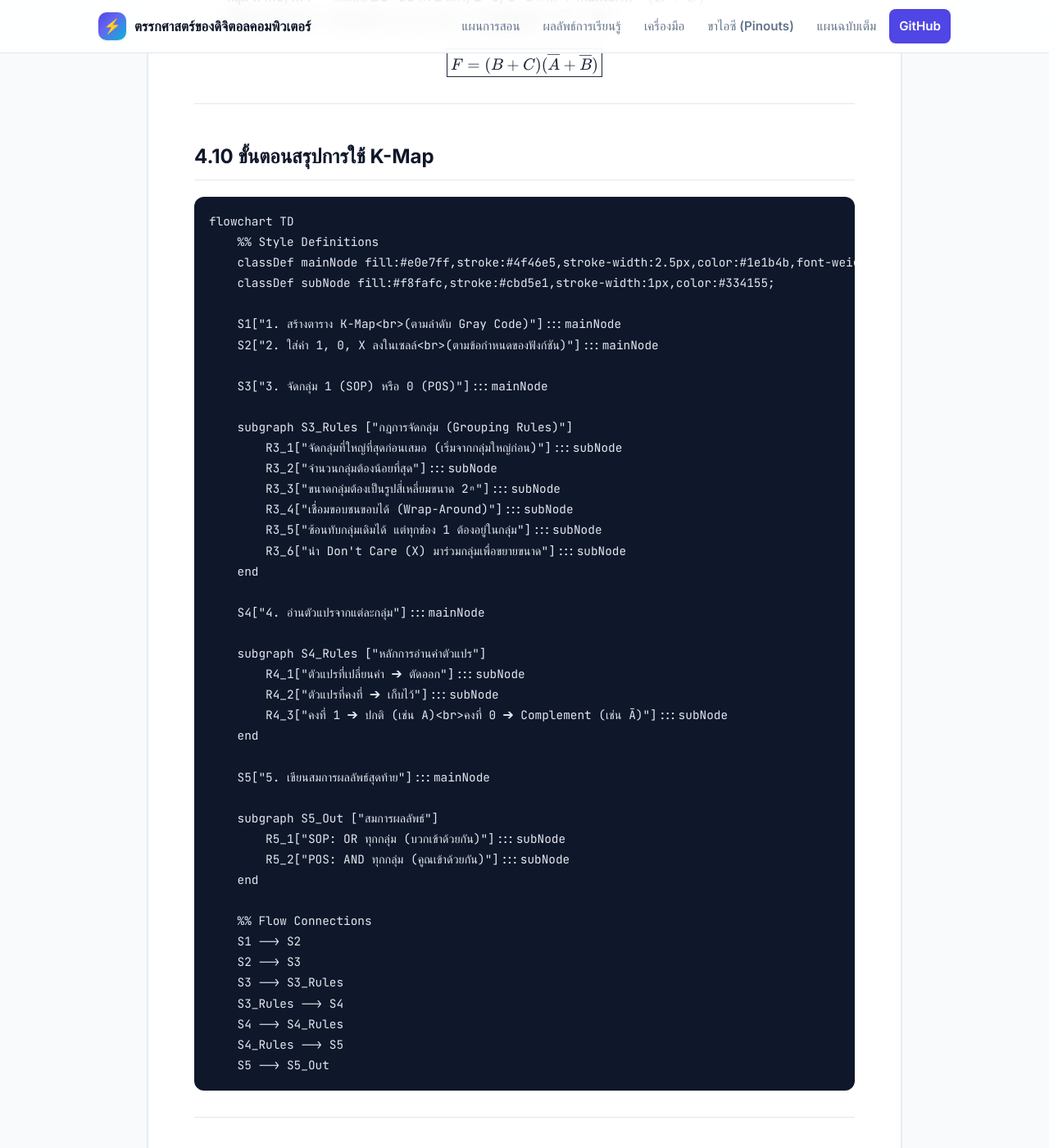
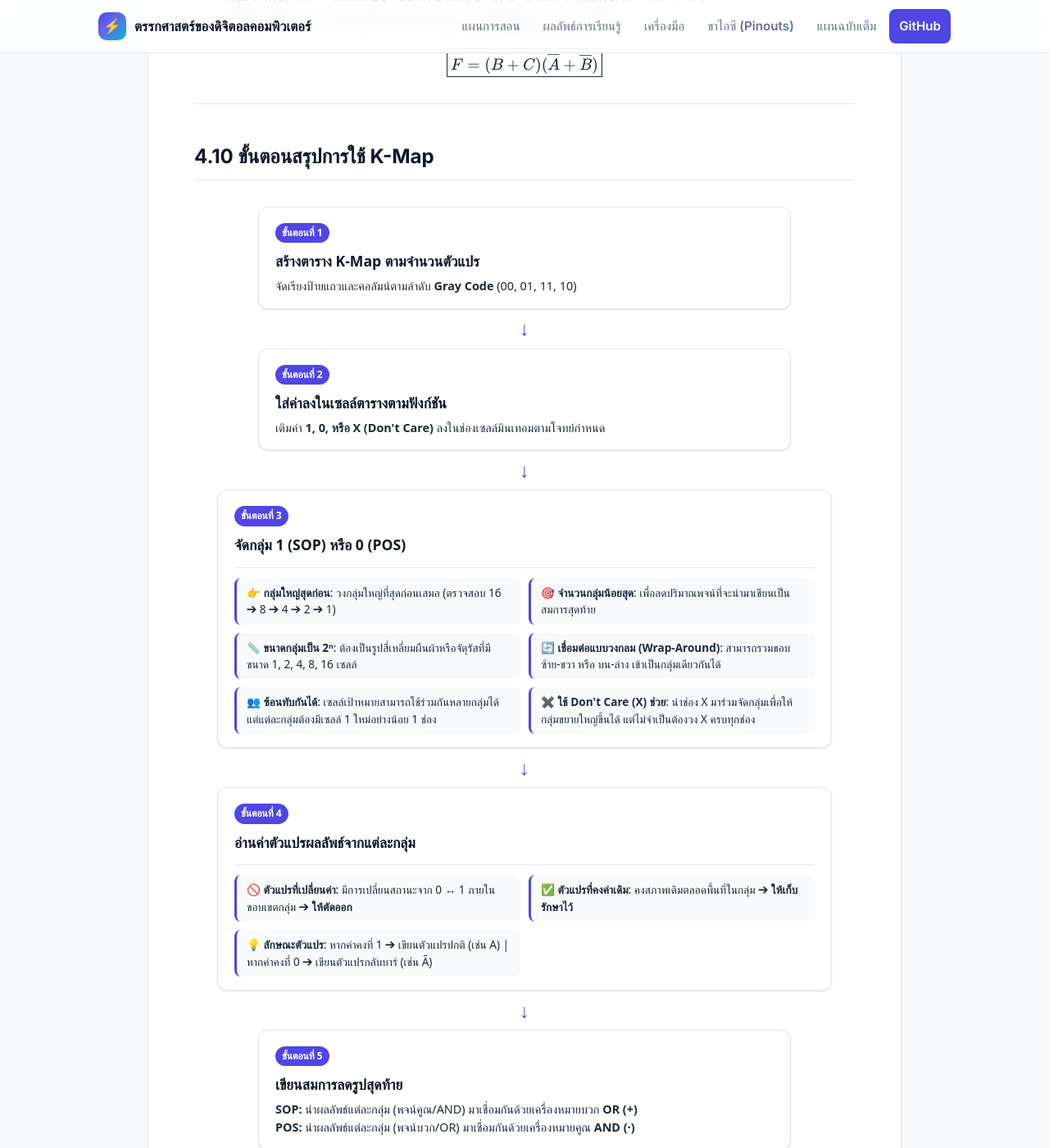
Before and after one commit to alfaXphoori/DigitalComputer, a Jekyll site: the page built from chapters/ch04-karnaugh-maps/README.md, in a window 1280 px wide and 1400 px high, scrolled down 12237 px. Shown: the whole window at 82% size. Built offline with Jekyll 4.4.1, drawn with Linux system fonts in a browser that asks for light colours; some web fonts are replaced; our own code applies the rules of GitHub Pages for plain Markdown files.

Commit message:
Convert K-Map process flowchart to responsive HTML/CSS markup

````diff
--- a/assets/css/style.css
+++ b/assets/css/style.css
@@ -2302,3 +2302,86 @@ table.schedule tbody tr:hover { background: #f8fafc; }
   border-top: 1px solid var(--line);
   line-height: 1.6;
 }
+
+/* ---------- K-Map HTML Flowchart ---------- */
+.kmap-flow {
+  display: flex;
+  flex-direction: column;
+  align-items: center;
+  gap: 12px;
+  margin: 2rem 0;
+  font-family: "IBM Plex Sans Thai", system-ui, sans-serif;
+  width: 100%;
+}
+.kmap-flow__step {
+  background: var(--card);
+  border: 1px solid var(--line);
+  border-radius: 12px;
+  padding: 16px 20px;
+  width: 100%;
+  max-width: 650px;
+  box-shadow: var(--shadow-sm);
+  transition: transform 0.2s ease, box-shadow 0.2s ease;
+  box-sizing: border-box;
+}
+.kmap-flow__step:hover {
+  transform: translateY(-2px);
+  box-shadow: var(--shadow-md);
+  border-color: var(--indigo);
+}
+.kmap-flow__step--expand {
+  max-width: 750px;
+}
+.kmap-flow__badge {
+  display: inline-block;
+  font-size: 0.75rem;
+  font-weight: 700;
+  background: var(--indigo);
+  color: #fff;
+  padding: 2px 8px;
+  border-radius: 99px;
+  margin-bottom: 8px;
+}
+.kmap-flow__title {
+  font-size: 1.1rem;
+  font-weight: 600;
+  color: var(--ink);
+  margin-bottom: 4px;
+}
+.kmap-flow__desc {
+  font-size: 0.9rem;
+  color: var(--text);
+  line-height: 1.5;
+}
+.kmap-flow__sub-grid {
+  display: grid;
+  grid-template-columns: 1fr 1fr;
+  gap: 10px;
+  margin-top: 12px;
+  border-top: 1px solid var(--line);
+  padding-top: 12px;
+}
+@media (max-width: 600px) {
+  .kmap-flow__sub-grid {
+    grid-template-columns: 1fr;
+  }
+}
+.kmap-flow__rule {
+  font-size: 0.85rem;
+  color: var(--text);
+  line-height: 1.5;
+  background: #f8fafc;
+  padding: 8px 12px;
+  border-radius: 8px;
+  border-left: 3px solid var(--indigo);
+  box-sizing: border-box;
+}
+.kmap-flow__arrow {
+  font-size: 1.5rem;
+  color: var(--indigo);
+  font-weight: bold;
+  height: 24px;
+  display: flex;
+  align-items: center;
+  justify-content: center;
+}
--- a/chapters/ch04-karnaugh-maps/README.md
+++ b/chapters/ch04-karnaugh-maps/README.md
@@ -467,50 +467,60 @@ $$\boxed{F = (B + C)(\overline{A} + \overline{B})}$$
 
 ## 4.10 ขั้นตอนสรุปการใช้ K-Map
 
-```mermaid
-flowchart TD
-    %% Style Definitions
-    classDef mainNode fill:#e0e7ff,stroke:#4f46e5,stroke-width:2.5px,color:#1e1b4b,font-weight:bold;
-    classDef subNode fill:#f8fafc,stroke:#cbd5e1,stroke-width:1px,color:#334155;
+<div class="kmap-flow">
+  <div class="kmap-flow__step">
+    <div class="kmap-flow__badge">ขั้นตอนที่ 1</div>
+    <div class="kmap-flow__title">สร้างตาราง K-Map ตามจำนวนตัวแปร</div>
+    <div class="kmap-flow__desc">จัดเรียงป้ายแถวและคอลัมน์ตามลำดับ <b>Gray Code</b> (00, 01, 11, 10)</div>
+  </div>
 
-    S1["1. สร้างตาราง K-Map<br>(ตามลำดับ Gray Code)"]:::mainNode
-    S2["2. ใส่ค่า 1, 0, X ลงในเซลล์<br>(ตามข้อกำหนดของฟังก์ชัน)"]:::mainNode
+  <div class="kmap-flow__arrow">↓</div>
 
-    S3["3. จัดกลุ่ม 1 (SOP) หรือ 0 (POS)"]:::mainNode
+  <div class="kmap-flow__step">
+    <div class="kmap-flow__badge">ขั้นตอนที่ 2</div>
+    <div class="kmap-flow__title">ใส่ค่าลงในเซลล์ตารางตามฟังก์ชัน</div>
+    <div class="kmap-flow__desc">เติมค่า <b>1, 0, หรือ X (Don't Care)</b> ลงในช่องเซลล์มินเทอมตามโจทย์กำหนด</div>
+  </div>
 
-    subgraph S3_Rules ["กฎการจัดกลุ่ม (Grouping Rules)"]
-        R3_1["จัดกลุ่มที่ใหญ่ที่สุดก่อนเสมอ (เริ่มจากกลุ่มใหญ่ก่อน)"]:::subNode
-        R3_2["จำนวนกลุ่มต้องน้อยที่สุด"]:::subNode
-        R3_3["ขนาดกลุ่มต้องเป็นรูปสี่เหลี่ยมขนาด 2ⁿ"]:::subNode
-        R3_4["เชื่อมขอบชนขอบได้ (Wrap-Around)"]:::subNode
-        R3_5["ซ้อนทับกลุ่มเดิมได้ แต่ทุกช่อง 1 ต้องอยู่ในกลุ่ม"]:::subNode
-        R3_6["นำ Don't Care (X) มาร่วมกลุ่มเพื่อขยายขนาด"]:::subNode
-    end
+  <div class="kmap-flow__arrow">↓</div>
 
-    S4["4. อ่านตัวแปรจากแต่ละกลุ่ม"]:::mainNode
+  <div class="kmap-flow__step kmap-flow__step--expand">
+    <div class="kmap-flow__badge">ขั้นตอนที่ 3</div>
+    <div class="kmap-flow__title">จัดกลุ่ม 1 (SOP) หรือ 0 (POS)</div>
+    <div class="kmap-flow__sub-grid">
+      <div class="kmap-flow__rule">👉 <b>กลุ่มใหญ่สุดก่อน</b>: วงกลุ่มใหญ่ที่สุดก่อนเสมอ (ตรวจสอบ 16 ➔ 8 ➔ 4 ➔ 2 ➔ 1)</div>
+      <div class="kmap-flow__rule">🎯 <b>จำนวนกลุ่มน้อยสุด</b>: เพื่อลดปริมาณพจน์ที่จะนำมาเขียนเป็นสมการสุดท้าย</div>
+      <div class="kmap-flow__rule">📏 <b>ขนาดกลุ่มเป็น 2ⁿ</b>: ต้องเป็นรูปสี่เหลี่ยมผืนผ้าหรือจัตุรัสที่มีขนาด 1, 2, 4, 8, 16 เซลล์</div>
+      <div class="kmap-flow__rule">🔄 <b>เชื่อมต่อแบบวงกลม (Wrap-Around)</b>: สามารถรวมขอบซ้าย-ขวา หรือ บน-ล่าง เข้าเป็นกลุ่มเดียวกันได้</div>
+      <div class="kmap-flow__rule">👥 <b>ซ้อนทับกันได้</b>: เซลล์เป้าหมายสามารถใช้ร่วมกันหลายกลุ่มได้ แต่แต่ละกลุ่มต้องมีเซลล์ 1 ใหม่อย่างน้อย 1 ช่อง</div>
+      <div class="kmap-flow__rule">✖️ <b>ใช้ Don't Care (X) ช่วย</b>: นำช่อง X มาร่วมจัดกลุ่มเพื่อให้กลุ่มขยายใหญ่ขึ้นได้ แต่ไม่จำเป็นต้องวง X ครบทุกช่อง</div>
+    </div>
+  </div>
 
-    subgraph S4_Rules ["หลักการอ่านค่าตัวแปร"]
-        R4_1["ตัวแปรที่เปลี่ยนค่า ➔ ตัดออก"]:::subNode
-        R4_2["ตัวแปรที่คงที่ ➔ เก็บไว้"]:::subNode
-        R4_3["คงที่ 1 ➔ ปกติ (เช่น A)<br>คงที่ 0 ➔ Complement (เช่น Ā)"]:::subNode
-    end
+  <div class="kmap-flow__arrow">↓</div>
 
-    S5["5. เขียนสมการผลลัพธ์สุดท้าย"]:::mainNode
+  <div class="kmap-flow__step kmap-flow__step--expand">
+    <div class="kmap-flow__badge">ขั้นตอนที่ 4</div>
+    <div class="kmap-flow__title">อ่านค่าตัวแปรผลลัพธ์จากแต่ละกลุ่ม</div>
+    <div class="kmap-flow__sub-grid">
+      <div class="kmap-flow__rule">🚫 <b>ตัวแปรที่เปลี่ยนค่า</b>: มีการเปลี่ยนสถานะจาก 0 ↔ 1 ภายในขอบเขตกลุ่ม ➔ <b>ให้ตัดออก</b></div>
+      <div class="kmap-flow__rule">✅ <b>ตัวแปรที่คงค่าเดิม</b>: คงสภาพเดิมตลอดพื้นที่ในกลุ่ม ➔ <b>ให้เก็บรักษาไว้</b></div>
+      <div class="kmap-flow__rule">💡 <b>ลักษณะตัวแปร</b>: หากค่าคงที่ 1 ➔ เขียนตัวแปรปกติ (เช่น A) | หากค่าคงที่ 0 ➔ เขียนตัวแปรกลับบาร์ (เช่น Ā)</div>
+    </div>
+  </div>
 
-    subgraph S5_Out ["สมการผลลัพธ์"]
-        R5_1["SOP: OR ทุกกลุ่ม (บวกเข้าด้วยกัน)"]:::subNode
-        R5_2["POS: AND ทุกกลุ่ม (คูณเข้าด้วยกัน)"]:::subNode
-    end
+  <div class="kmap-flow__arrow">↓</div>
 
-    %% Flow Connections
-    S1 --> S2
-    S2 --> S3
-    S3 --> S3_Rules
-    S3_Rules --> S4
-    S4 --> S4_Rules
-    S4_Rules --> S5
-    S5 --> S5_Out
-```
+  <div class="kmap-flow__step">
+    <div class="kmap-flow__badge">ขั้นตอนที่ 5</div>
+    <div class="kmap-flow__title">เขียนสมการลดรูปสุดท้าย</div>
+    <div class="kmap-flow__desc">
+      <b>SOP:</b> นำผลลัพธ์แต่ละกลุ่ม (พจน์คูณ/AND) มาเชื่อมกันด้วยเครื่องหมายบวก <b>OR (+)</b><br>
+      <b>POS:</b> นำผลลัพธ์แต่ละกลุ่ม (พจน์บวก/OR) มาเชื่อมกันด้วยเครื่องหมายคูณ <b>AND (·)</b>
+    </div>
+  </div>
+</div>
+
 
 
 ---
````
